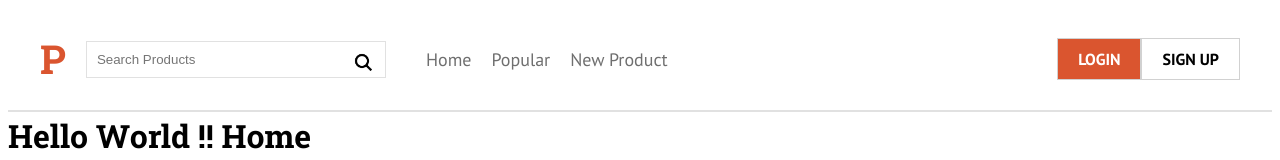
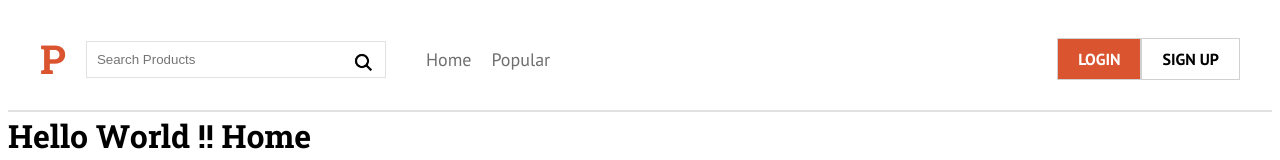
Before and after one commit to JViktoRArtola/product-hunt, a Next.js app: page / in a window 1280 px wide. Shown: the top 160 px of the page. Built offline with nearby package versions, Linux system fonts and the light colour scheme; no server answers.

Commit message:
Update navigation to hide createP, require user.

```diff
--- a/components/layout/Navigation.js
+++ b/components/layout/Navigation.js
@@ -1,6 +1,7 @@
-import React from 'react';
+import React, {useContext} from 'react';
 import Link from "next/link";
 import styled from "@emotion/styled";
+import FirebaseContext from "../../firebase/context";
 
 const Nav = styled.nav`
     padding-left: 2rem;
@@ -16,11 +17,12 @@ const Nav = styled.nav`
 `;
 
 const Navigation = () => {
+    const {user} = useContext(FirebaseContext);
     return (
         <Nav>
             <Link href='/'>Home</Link>
             <Link href='/popular'>Popular</Link>
-            <Link href='/new-product'>New Product</Link>
+            {user && <Link href='/new-product'>New Product</Link>}
         </Nav>
     );
 };
```
